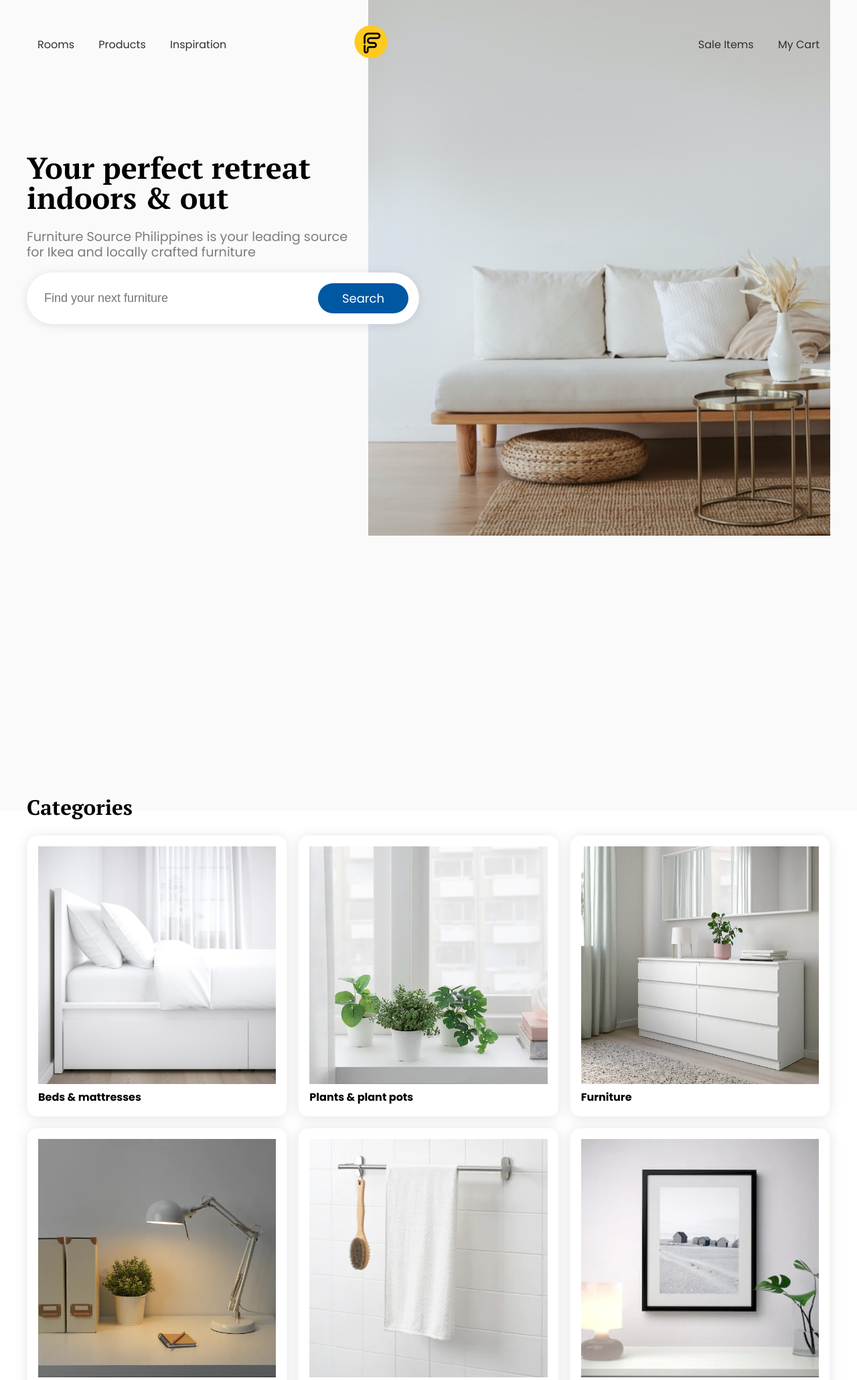
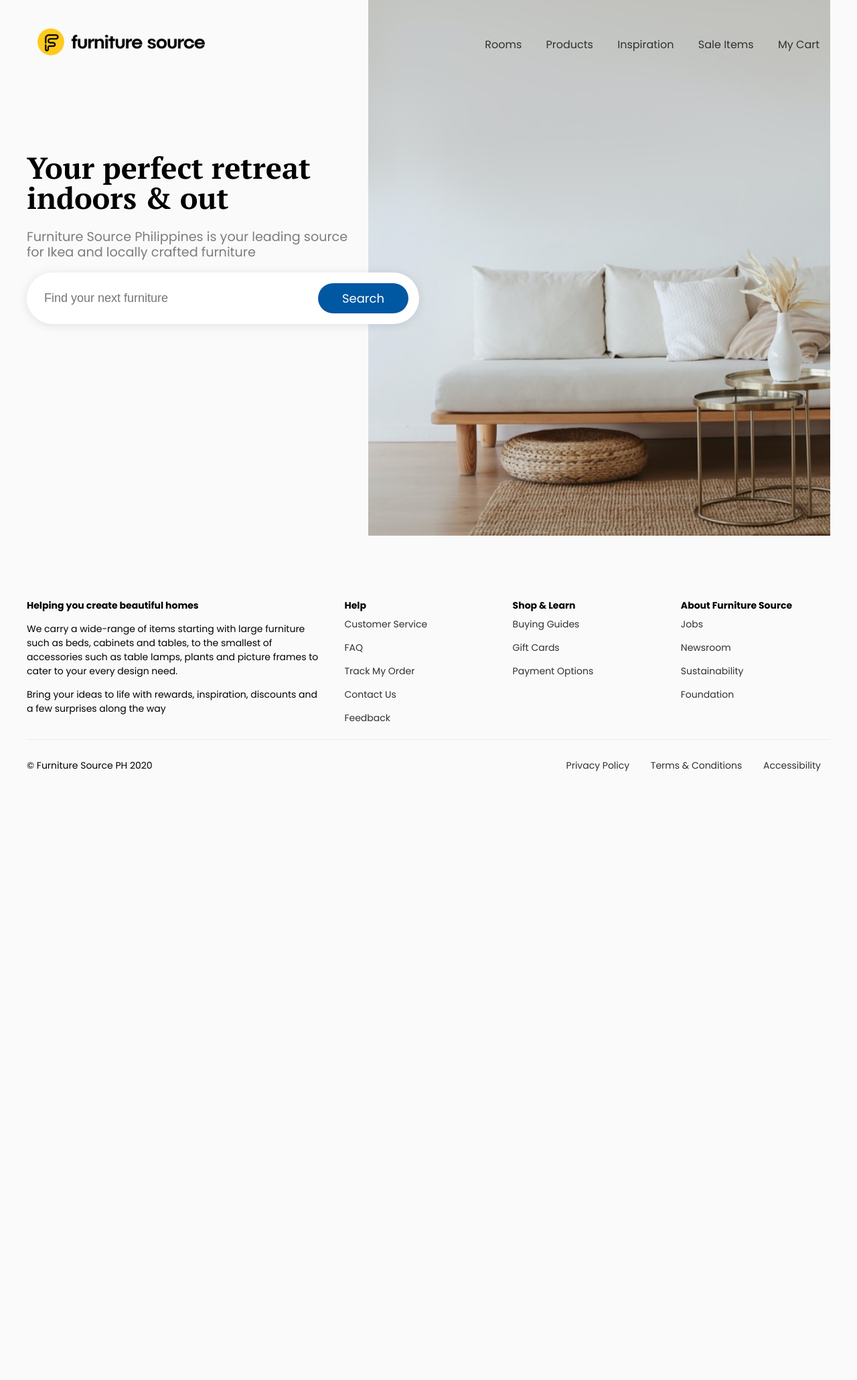
Before and after one commit to nickaguilos/dc-1-sheena-nick, a PHP site: page /home/ in a window 1280 px wide. Shown: the top 2061 px of the page at 67% size. After the commit the page ends 1152 px from the top, so only its background shows below. Run offline with PHP 8.4, Linux system fonts and the light colour scheme.

Commit message:
adding footer and product detail page

```diff
--- a/scss/_page-product.scss
+++ b/scss/_page-product.scss
@@ -1,4 +1,4 @@
-#product {
+#product-detail {
     #site-content {
         grid-row-start: 2;
         padding-top: 5em;
--- a/scss/_section-head.scss
+++ b/scss/_section-head.scss
@@ -9,9 +9,7 @@
 	z-index: 1;
 
 	#brand {
-		max-width: 50px;
-		position: relative;
-		left: -137px;
+		max-width: 250px;
     }
 
     a {
--- a/web/css/main.css
+++ b/web/css/main.css
@@ -20,22 +20,35 @@ a {
   max-width: 1200px;
   margin: 0 auto;
   gap: 1.5em;
-  grid-template-columns: repeat(12, 1fr);
-  grid-template-rows: 50px 100px 1fr 1fr 1fr 1fr; }
-
-#search-and-intro {
-  grid-column: 1 / 6;
-  grid-row-start: 3; }
-
-#hero-image {
-  grid-column: 6 / 13;
-  grid-row: 1 / 4;
-  max-height: 800px;
-  overflow: hidden; }
+  grid-template-columns: repeat(12, 1fr); }
 
 #site-content {
   grid-column: 1 / -1;
   grid-row-start: 4; }
+
+#site-footer {
+  grid-column: 1/-1;
+  font-size: 14px; }
+  #site-footer .pre-footer {
+    display: flex;
+    gap: 2em;
+    margin-top: 5em;
+    padding-bottom: 1em;
+    border-bottom: 1px solid #EEE; }
+    #site-footer .pre-footer a {
+      display: block;
+      padding: 0.5em 0; }
+    #site-footer .pre-footer article {
+      width: 40%; }
+    #site-footer .pre-footer > * {
+      width: 20%; }
+  #site-footer .post-footer {
+    display: flex;
+    padding: 2em 0;
+    justify-content: space-between; }
+    #site-footer .post-footer a {
+      display: inline-block;
+      padding: 0 1em; }
 
 h1, .h1, h2, .h2, h3, .h3, h4, .h4, h5, .h5, h6, .h6 {
   line-height: 1em;
@@ -130,14 +143,13 @@ input[type="text"] {
   margin-top: 50px;
   z-index: 1; }
   #site-head #brand {
-    max-width: 50px;
-    position: relative;
-    left: -137px; }
+    max-width: 250px; }
   #site-head a {
     padding: 1em; }
 
 #home {
-  background: linear-gradient(to bottom, #fafafa 30%, #fff 30%); }
+  background: #fafafa;
+  grid-template-rows: 50px 100px 1fr; }
   #home #search-box {
     background: #FFFFFF;
     box-shadow: 0 2px 15px 0 rgba(0, 0, 0, 0.1);
--- a/web/home/index.html
+++ b/web/home/index.html
@@ -11,15 +11,14 @@
 </head>
 <body id="home" class="grid">
     <header id="site-head">
+        <a href="#" id="brand"><img src="../images/logos/logo-full@2x.png" alt="Furniture Source"></a>
+
         <div id="nav-1">
             <a href="rooms.html">Rooms</a>
             <a href="../product/">Products</a>
             <a href="inspiration.html">Inspiration</a>
-        </div>
-            <a href="/web/home/" id="brand"><img src="../images/logos/logo@2x.png" alt="Furniture Source"></a>
-        <div>
             <a href="sale-items.html">Sale Items</a>
-            <a href="/web/checkout/checkout-page.html">My Cart</a>
+            <a href="../checkout/">My Cart</a>
         </div>
     </header>
 
@@ -39,41 +38,53 @@
         <img src="../images/hero/homepage-hero.jpg" alt="">
     </div>
 
-    <main id="site-content">
+    <footer id="site-footer">
+        <div class="pre-footer">
+            <article>
+                <strong>Helping you create beautiful homes</strong> <br>
+                <p>
+                    We carry a wide-range of items starting with large furniture such as beds, cabinets and tables, to the smallest of
+                    accessories such as table lamps, plants and picture frames to cater to your every design need.
+                </p>
 
-        <h2>Categories</h2>
-
-        <div class="grid-of-cards">
-            <article class="card">
-                <img src="../images/products/alternatives/malm-2-alt.webp" alt="">
-                <strong>Beds & mattresses</strong>
+                <p>
+                    Bring your ideas to life with rewards, inspiration, discounts and a few surprises along the way
+                </p>
             </article>
 
-            <article class="card">
-                <img src="../images/products/alternatives/potted-plant-alt.jpg" alt="">
-                <strong>Plants & plant pots</strong>
-            </article>
+            <nav>
+                <strong>Help</strong>
+                <a href="">Customer Service</a>
+                <a href="">FAQ</a>
+                <a href="">Track My Order</a>
+                <a href="">Contact Us</a>
+                <a href="">Feedback</a>
+            </nav>
 
-            <article class="card">
-                <img src="../images/products/alternatives/chest-drawer-alt.jpg" alt="">
-                <strong>Furniture</strong>
-            </article>
+            <nav>
+                <strong>Shop & Learn</strong>
+                <a href="">Buying Guides</a>
+                <a href="">Gift Cards</a>
+                <a href="">Payment Options</a>
+            </nav>
 
-            <article class="card">
-                <img src="../images/products/alternatives/lamp-alt.jpg" alt="">
-                <strong>Lighting</strong>
-            </article>
+            <nav>
+                <strong>About Furniture Source</strong>
+                <a href="">Jobs</a>
+                <a href="">Newsroom</a>
+                <a href="">Sustainability</a>
+                <a href="">Foundation</a>
+            </nav>
+        </div>
 
-            <article class="card">
-                <img src="../images/products/alternatives/bath-towel-alt.webp" alt="">
-                <strong>Textiles</strong>
-            </article>
-
-            <article class="card">
-                <img src="../images/products/alternatives/frame-alt.webp" alt="">
-                <strong>Decorations</strong>
-            </article>
-        </div>
-    </main>
+        <nav class="post-footer">
+            <span>&copy; Furniture Source PH 2020</span>
+            <div>
+                <a href="">Privacy Policy</a>
+                <a href="">Terms & Conditions</a>
+                <a href="">Accessibility</a>
+            </div>
+        </nav>
+    </footer>
 </body>
 </html>
```
Also changed, not shown: other parts of web/css/main.css (+21 -13 lines), scss/_grid.scss (+38 -13 lines), scss/_page-home.scss (+14 -1 lines), web/product/index.html (+33 -39 lines), web/product/product-detail.html (added, +67 -0 lines).
